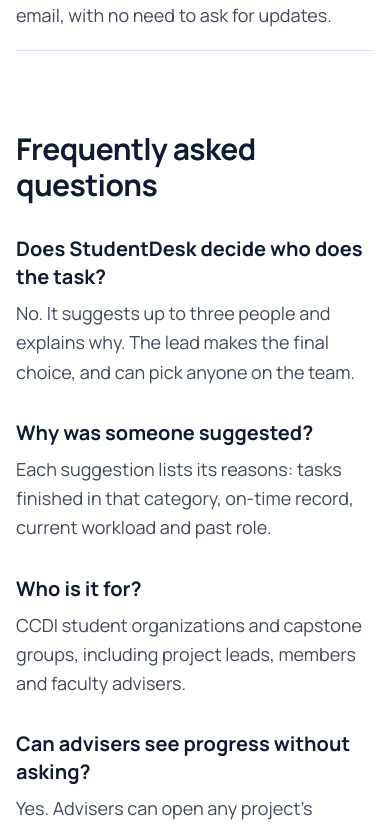
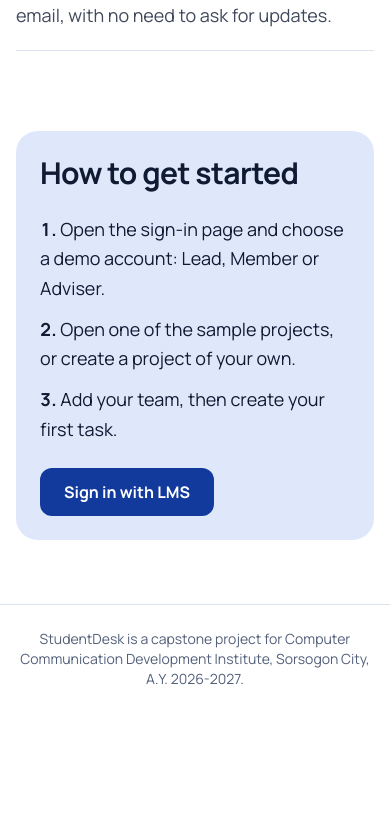
Before and after one commit to Rize-Creator/studentdesk, a Next.js app: page / in a window 390 px wide. Shown: the part 6826-7656 px from the top of the page. After the commit the page ends 7539 px from the top, so only its background shows below. Built offline with nearby package versions, Linux system fonts and the light colour scheme; no server answers.

Commit message:
style: remove the FAQ from the landing page

```diff
--- a/src/app/page.tsx
+++ b/src/app/page.tsx
@@ -40,20 +40,12 @@ const FEATURES = [
   { name: "Member history", text: "Leads and advisers can check the tasks a member has finished and their on-time record." },
 ];
 
-const FAQS = [
-  { question: "Does StudentDesk decide who does the task?", answer: "No. It suggests up to three people and explains why. The lead makes the final choice, and can pick anyone on the team." },
-  { question: "Why was someone suggested?", answer: "Each suggestion lists its reasons: tasks finished in that category, on-time record, current workload and past role." },
-  { question: "Who is it for?", answer: "CCDI student organizations and capstone groups, including project leads, members and faculty advisers." },
-  { question: "Can advisers see progress without asking?", answer: "Yes. Advisers can open any project's dashboard, compare their projects on Overview, and get a Readiness Report by email." },
-];
-
 const SECTIONS = [
   { href: "#problem", label: "Problem" },
   { href: "#see-it", label: "See it" },
   { href: "#how-it-works", label: "How it works" },
   { href: "#features", label: "Features" },
   { href: "#roles", label: "Roles" },
-  { href: "#faq", label: "FAQ" },
 ];
 
 const ROLES = [
@@ -264,18 +256,6 @@ export default async function GuestHomePage() {
           </dl>
         </section>
 
-        <section id="faq" aria-labelledby="faq-heading" className={SECTION_SPACE}>
-          <h2 id="faq-heading" className={HEADING}>Frequently asked questions</h2>
-          <dl className="mt-8 grid gap-x-10 gap-y-8 md:grid-cols-2">
-            {FAQS.map((faq) => (
-              <div key={faq.question}>
-                <dt className="text-xl font-bold">{faq.question}</dt>
-                <dd className={`mt-2 ${BODY}`}>{faq.answer}</dd>
-              </div>
-            ))}
-          </dl>
-        </section>
-
         <section aria-labelledby="start-heading" className={`rounded-2xl bg-tint p-6 sm:p-10 ${SECTION_SPACE}`}>
           <h2 id="start-heading" className={HEADING}>How to get started</h2>
           <ol className="mt-6 grid list-inside list-decimal gap-3 text-lg leading-relaxed marker:font-heading marker:font-bold">
```
Also changed, not shown: 1 other file (tests, documents, lock files or other folders).
